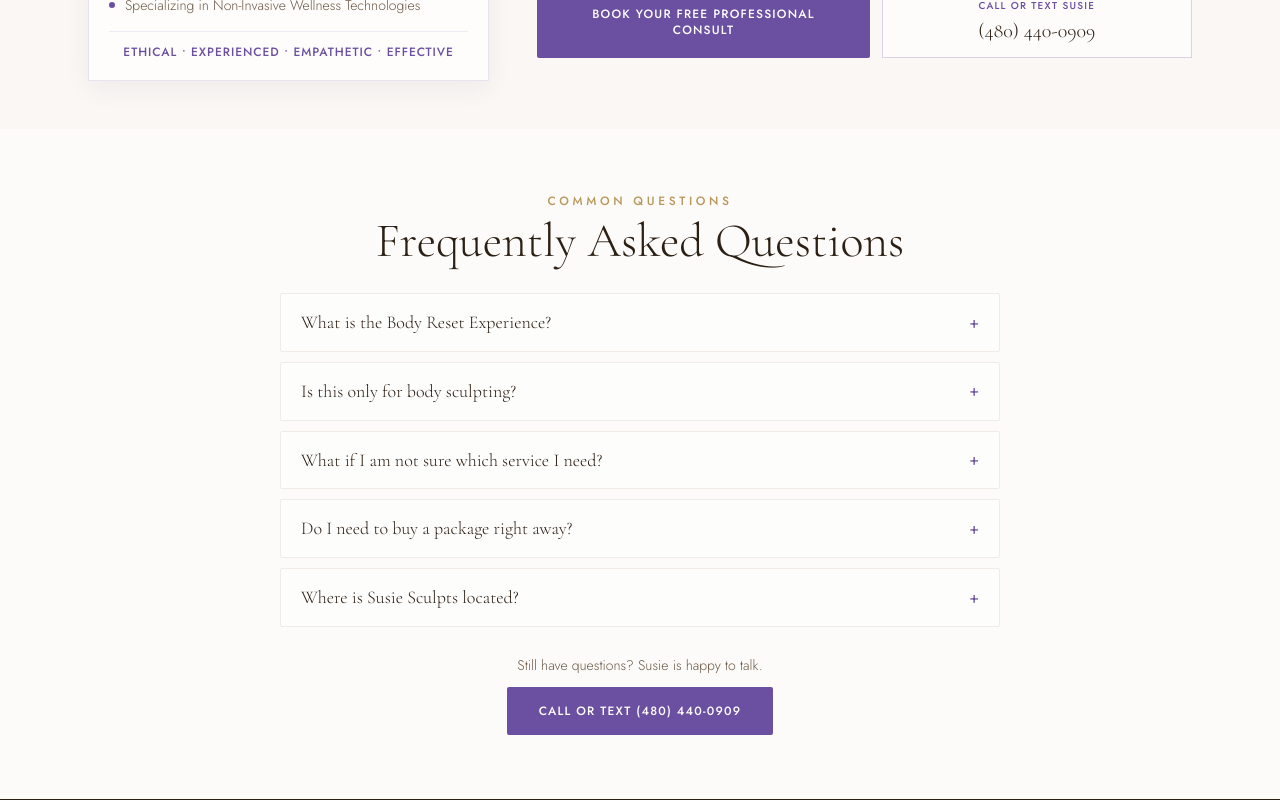
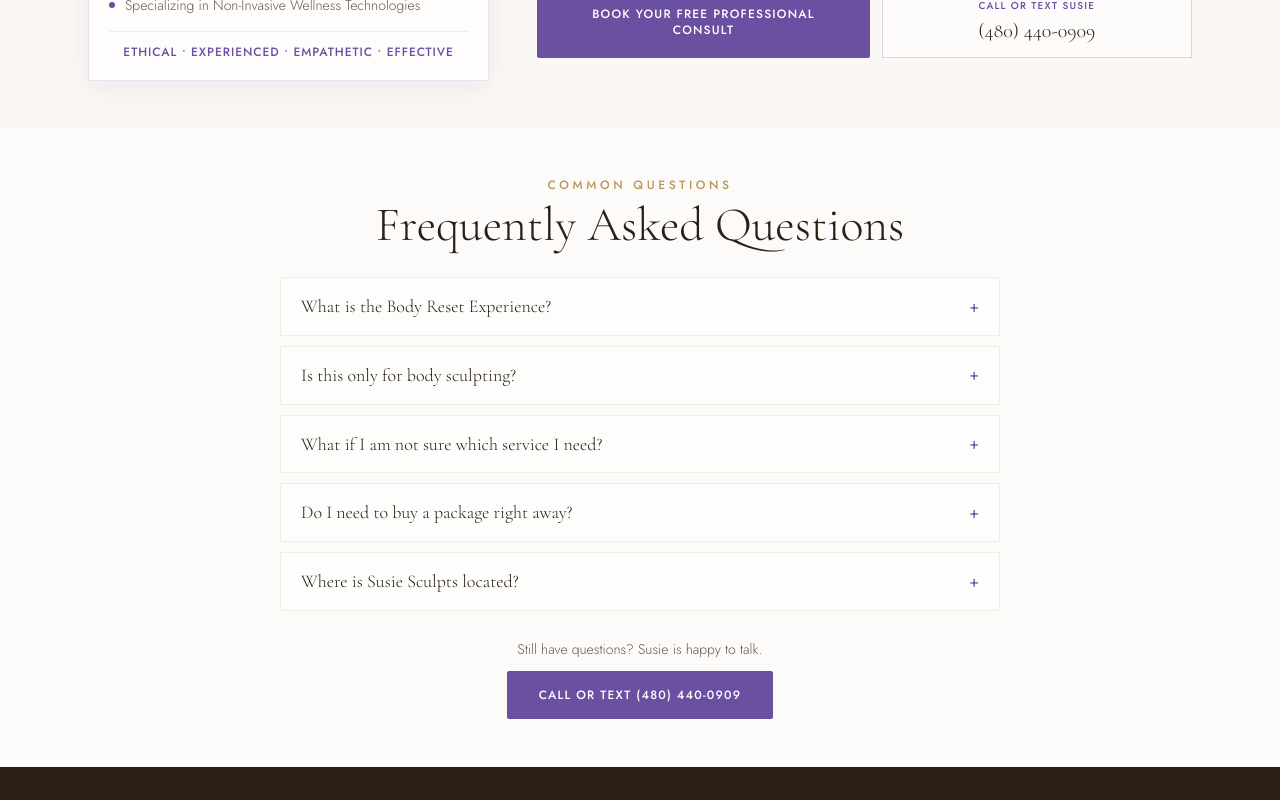
Before and after one commit to ARMS-REACH-DIGITAL-AGENCY/susie, a Next.js app: page / in a window 1280 px wide. Shown: the part 3180-3980 px from the top of the page. Built offline with nearby package versions, Linux system fonts and the light colour scheme; no server answers.

Commit message:
Align FAQ anchor with sticky header

```diff
--- a/components/FAQ.tsx
+++ b/components/FAQ.tsx
@@ -13,7 +13,7 @@
 export default function FAQ() {
   const [open, setOpen] = useState<number | null>(null);
   return (
-    <section id="faq" className="scroll-mt-24 bg-white/50 py-12 md:py-16">
+    <section id="faq" className="scroll-mt-[72px] bg-white/50 py-10 md:scroll-mt-[88px] md:py-12">
       <div className="mx-auto max-w-3xl px-4 sm:px-6">
         <div className="mb-7 text-center"><p className="section-label mb-2">Common Questions</p><h2 className="section-heading">Frequently Asked Questions</h2></div>
         <div className="space-y-2.5">
```
